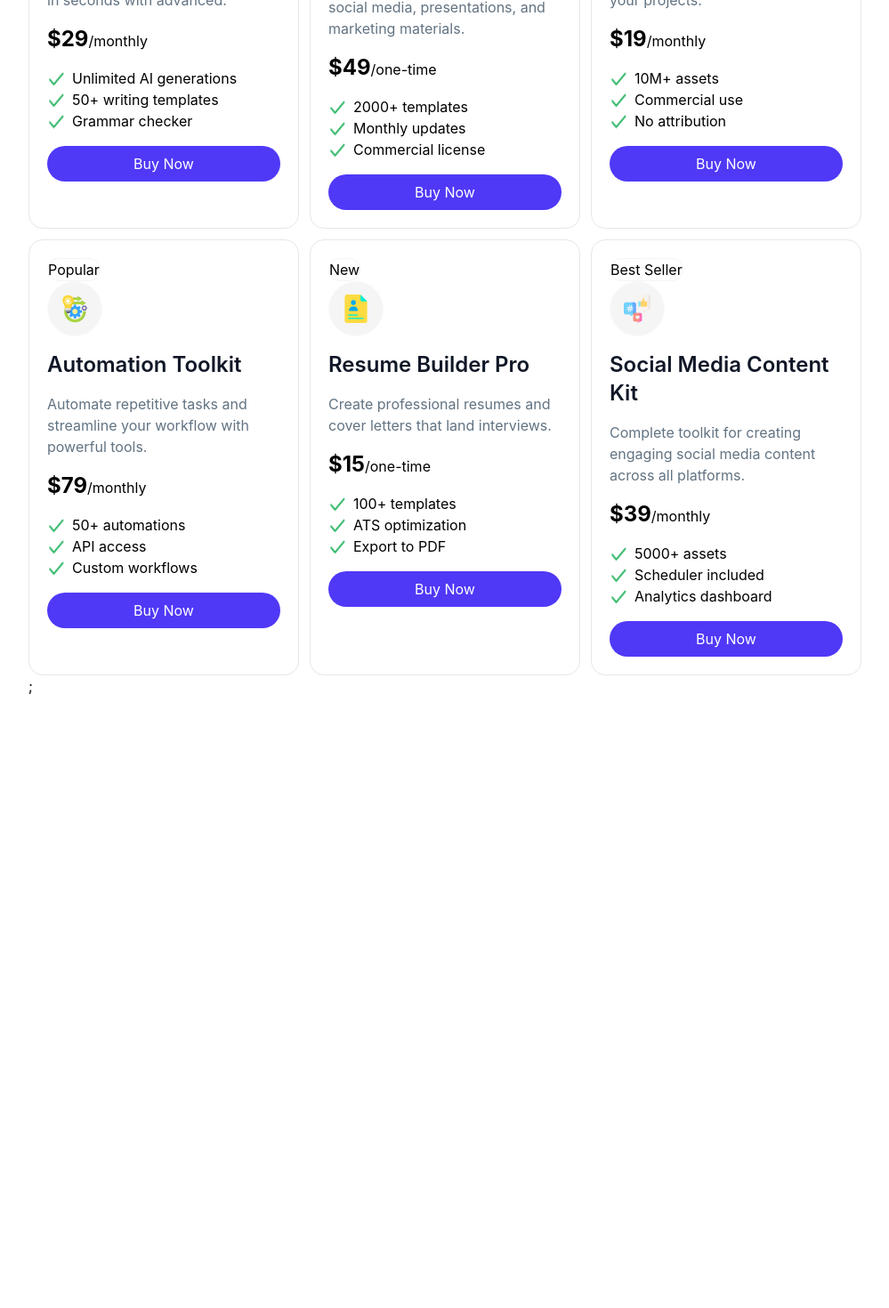
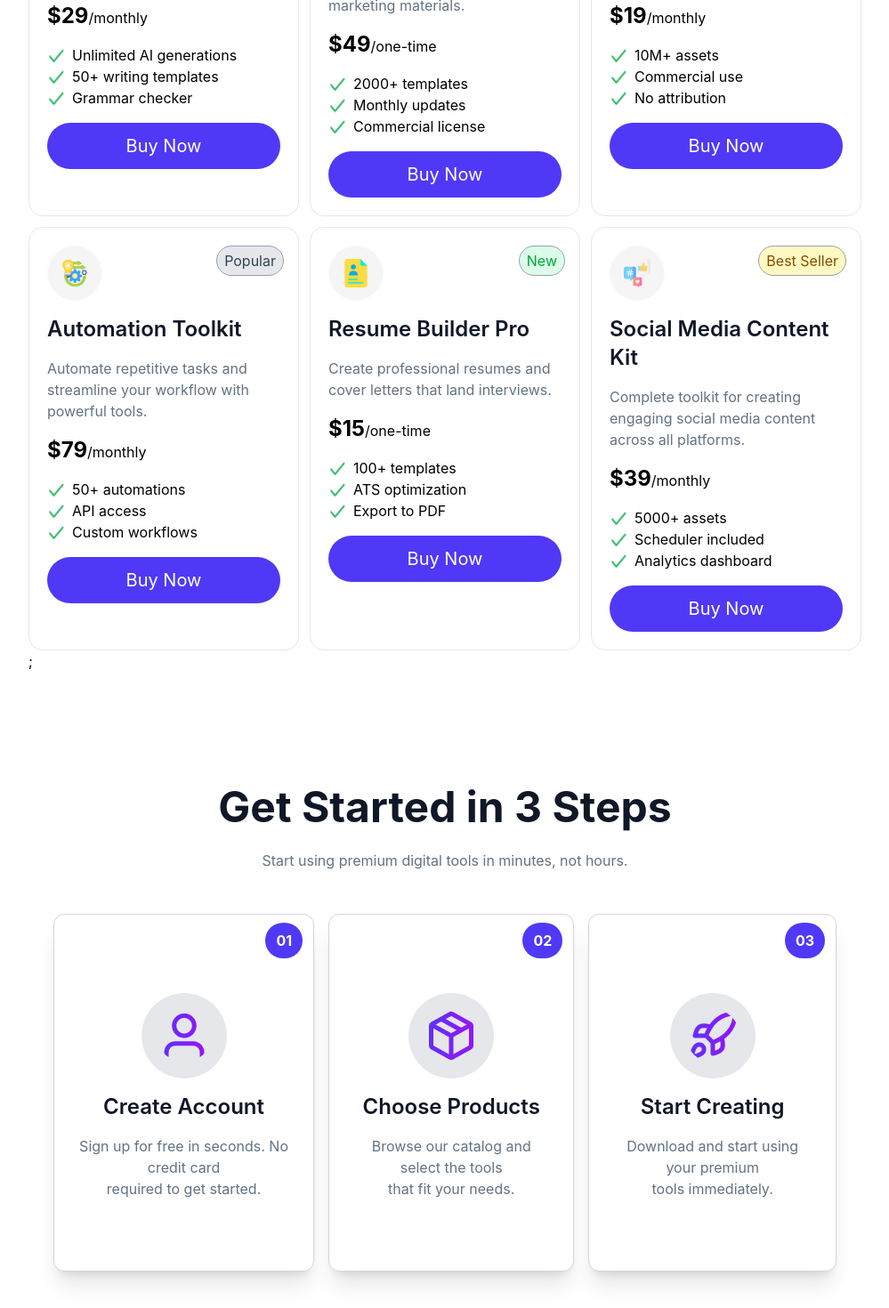
Before and after one commit to monirulfahim/Assignment-6, a React (Vite) app: page / in a window 1280 px wide. Shown: the part 1500-2970 px from the top of the page at 89% size, without its empty margins (140-1139 px from the left). Before the commit the page ends 2411 px from the top, so only its background shows below. Built offline with nearby package versions, Linux system fonts and the light colour scheme.

Commit message:
complete steps section

```diff
--- a/src/App.jsx
+++ b/src/App.jsx
@@ -1,9 +1,9 @@
-import { useState } from 'react'
-import { useEffect } from 'react'
-import cartImg from './assets/shoppingcart01.png'
-import dotImg from './assets/group-5.png'
-import bannerImg from './assets/banner.png'
-// import './App.css'
+import './index.css';
+import { useState } from 'react';
+import { useEffect } from 'react';
+import cartImg from './assets/shoppingcart01.png';
+import bannerImg from './assets/banner.png';
+// import './App.css';
 
 function App() {
 
@@ -44,6 +44,9 @@ function App() {
       </div>
       <hr className='opacity-10 h-[0.00000000000000000000000000000000000000000000000000001px]' />
 
+
+                                   {/* Banner Section */}
+
       <section className='flex justify-between items-center mt-15 mr-48 mb-15 ml-48'>
         <div className='flex flex-col gap-6'>
           <div className='flex items-center gap-2 bg-[#e1e7ff] w-fit rounded-full px-3 py-2 cursor-pointer'>
@@ -76,6 +79,8 @@ function App() {
         </div>
       </section>
 
+                                      {/*  Stats Section */}
+
       <section className="flex justify-around bg-[#4f39f6] pt-12 pr-48 pb-12 pl-48 text-[#FFFFFF]">
         <div>
           <p className='font-bold text-5xl mb-1'>50K+</p>
@@ -96,6 +101,8 @@ function App() {
         </div>
       </section>
 
+
+
       <section className='flex flex-col justify-center items-center mt-30 mr-43 mb-10 ml-43'>
         <div className='text-center mb-4'>
           <h1 className='font-semibold text-5xl text-[#101727] '>Premium Digital Tools</h1>
@@ -108,11 +115,21 @@ function App() {
         </div>
       </section>
 
+                                        {/* Product Cards Section */}
+
       <section className='bg-[#FFFFFF] mt-10 mr-43 mb-32 ml-43'>
         <div className='grid grid-cols-3 gap-3'>
           {products.map(products => (
-            <div key={products.id} className='border border-gray-200 rounded-2xl p-5'>
-              <div className='text-right border border-gray-100 bg w-fit rounded-2xl'>{products.tag}</div>
+            <div key={products.id} className='relative border border-gray-200 rounded-2xl p-5'>
+              <div className={`absolute right-4  border border-gray-400 px-2 py-1 w-fit rounded-[1000px]
+                  ${products.tag === "Best Seller" ? "bg-yellow-100 text-yellow-800" : ""}
+                  ${products.tag === "Popular" ? "bg-gray-200 text-gray-700" : ""}
+                  ${products.tag === "New" ? "bg-green-100 text-green-600" : ""}
+                `}>
+
+                {products.tag}
+
+              </div>
               <div className='mb-4 border border-gray-50 bg-[#f5f5f5] w-fit rounded-[1000px] p-3.5'>
                 <img src={products.image} alt="" />
               </div>
@@ -137,7 +154,7 @@ function App() {
                 </ul>
               </div>
               <div>
-                <button className='bg-[#4f39f6] text-white rounded-[100px] px-10 py-2 w-full cursor-pointer'>Buy Now</button>
+                <button className='bg-[#4f39f6] text-white rounded-[100px] px-10 py-3 w-full cursor-pointer text-xl'>Buy Now</button>
               </div>
             </div>
           ))}
@@ -145,6 +162,48 @@ function App() {
         ;
       </section>
 
+
+                              {/* Steps Section */}
+
+      <section className='mt-30 mr-50 mb-30 ml-50'>
+        <div className='text-center mb-12'>
+            <h1 className='font-bold text-5xl text-[#101727]'>Get Started in 3 Steps</h1>
+            <br />
+            <p className='text-[#627382]'>Start using premium digital tools in minutes, not hours.</p>
+        </div>
+        <div className='flex justify-around items-center gap-4'>
+            <div className='border border-gray-300 p-6 rounded-xl flex flex-col  items-center bg-[#FFFFFF] shadow-xl relative'>
+                <div className='absolute right-3 top-px mt-2 bg-[#4f39f6] text-white font-bold px-3 py-2 rounded-[1000000px]'>01</div>
+                <div>
+                  <img className='mb-4 mt-16 bg-gray-200 rounded-[100000px] p-4.5' src="/Assignment-6/src/assets/user.png" alt="" />
+                </div>
+                <div>
+                  <h2 className='font-semibold text-2xl mb-4 text-center text-[#101727]'>Create Account</h2>
+                  <p className='mb-14 text-center text-[#627382]'>Sign up for free in seconds. No credit card<br />required to get started.</p>
+                </div>
+            </div>
+            <div className='border border-gray-300 p-6 rounded-xl flex flex-col justify-center items-center bg-[#FFFFFF] shadow-xl relative'>
+                <div>
+                  <div className='absolute right-3 top-px mt-2 bg-[#4f39f6] text-white font-bold px-3 py-2 rounded-[1000000px]'>02</div>
+                  <img className='mb-4 mt-16 bg-gray-200 rounded-[100000px] p-4.5' src="/Assignment-6/src/assets/package.png" alt="" />
+                </div>
+                <div>
+                  <h2 className='font-semibold text-2xl mb-4 text-center text-[#101727]'>Choose Products</h2>
+                  <p className='mb-14 text-center text-[#627382]'>Browse our catalog and select the tools <br />that fit your needs.</p>
+                </div>
+            </div>
+            <div className='border border-gray-300 p-6 rounded-xl flex flex-col justify-center items-center bg-[#FFFFFF] shadow-xl relative'>
+                <div>
+                  <div className='absolute right-3 top-px mt-2 bg-[#4f39f6] text-white font-bold px-3 py-2 rounded-[1000000px]'>03</div>
+                  <img className='mb-4 mt-16 bg-gray-200 rounded-[10000px] p-4.5' src="/Assignment-6/src/assets/rocket.png" alt="" />
+                </div>
+                <div>
+                  <h2 className='font-semibold text-2xl mb-4 text-center text-[#101727]'>Start Creating</h2>
+                  <p className='mb-14 text-center text-[#627382]'>Download and start using your premium <br />tools immediately.</p>
+                </div>
+            </div>
+        </div>
+      </section>
     </>
   )
 }
--- a/src/index.css
+++ b/src/index.css
@@ -1,4 +1,7 @@
 @import "tailwindcss";
+*{
+  background-color: (#867f7f);
+}
 
 @keyframes float {
   0% { transform: translateY(0px); }
```
Also changed, not shown: 4 other files (tests, documents, lock files or other folders).
